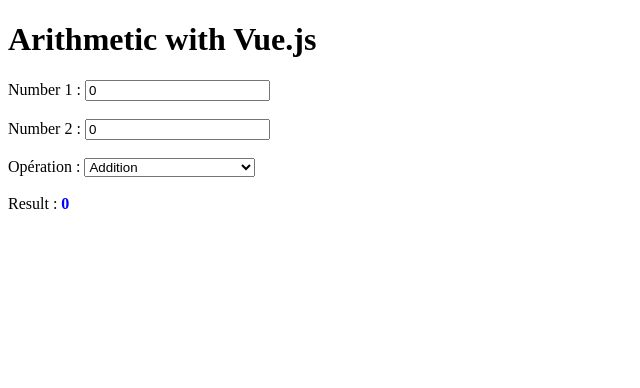
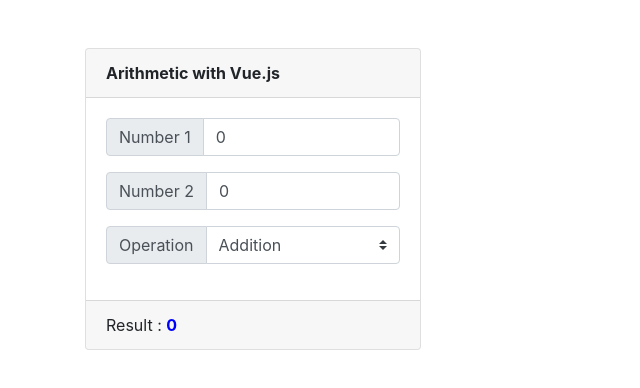
Before and after one commit to clemwizz/vue.js-intro-with-basic-example, a plain HTML site: page index.html in a window 1280 px wide. Shown: the whole page, without its empty margins (0-640 px from the left). Drawn offline with nearby package versions, Linux system fonts and the light colour scheme.

Commit message:
Formatting vue.js demo app with bootstrap 4.1.3 for better visual

```diff
--- a/index.html
+++ b/index.html
@@ -5,26 +5,73 @@
     <meta http-equiv="X-UA-Compatible" content="IE=edge">
     <title>Demo Vue.js</title>
     <meta name="viewport" content="width=device-width, initial-scale=1">
+
+    <link rel="stylesheet" href="https://stackpath.bootstrapcdn.com/bootstrap/4.1.3/css/bootstrap.min.css" integrity="sha384-MCw98/SFnGE8fJT3GXwEOngsV7Zt27NXFoaoApmYm81iuXoPkFOJwJ8ERdknLPMO" crossorigin="anonymous">
 </head>
 <body>
-    <div id="app">
-        <h1>{{ titre }}</h1>
-        <label>Number 1 : </label>
-        <input type="number" v-model="nbre1"><br/><br/>
+    <br/><br/>
+    <div id="app" class="container">
+        <div class="card" style="width: 21rem;">
+            <div class="card-header">
+                <strong>{{ titre }}</strong>
+            </div>
+            <div class="card-body">
 
-        <label>Number 2 : </label>
-        <input type="number" v-model="nbre2"><br/><br/>
+                <div class="input-group mb-3">
+                    <div class="input-group-prepend">
+                        <span class="input-group-text" id="inputGroup-sizing-default">Number 1</span>
+                    </div>
+                    <input type="number" class="form-control" aria-label="Sizing example input" aria-describedby="inputGroup-sizing-default" v-model="nbre1">
+                </div>
 
-        <label>Opération :</label>
-        <select v-model="operation">
-            <option v-for="option in selectOptions" v-bind:value="option.value" v-bind:selected="option.selected">{{ option.text }}</option>
-        </select><br/><br/>
+                <div class="input-group mb-3">
+                    <div class="input-group-prepend">
+                        <span class="input-group-text" id="inputGroup-sizing-default">Number 2</span>
+                    </div>
+                    <input type="number" class="form-control" aria-label="Sizing example input" aria-describedby="inputGroup-sizing-default" v-model="nbre2">
+                </div>
 
-        <div id="result">
-            Result : <span style="color:blue"><strong>{{ result }}</strong></span>
+                <div class="input-group mb-3">
+                    <div class="input-group-prepend">
+                        <label class="input-group-text" for="inputGroupSelect01">Operation</label>
+                    </div>
+                    <select class="custom-select" id="inputGroupSelect01" v-model="operation">
+                        <option v-for="option in selectOptions" v-bind:value="option.value" v-bind:selected="option.selected">{{ option.text }}</option>
+                    </select>
+                </div>
+
+                <!--
+                <div class="row">
+                    <div class="col-2"><label>Number 1</label></div>
+                    <div class="col-5"><input type="number" v-model="nbre1"><br/><br/></div>
+                </div>
+
+                <div class="row">
+                    <div class="col-2"><label>Number 2</label></div>
+                    <div class="col-5"><input type="number" v-model="nbre2"><br/><br/></div>
+                </div>
+                -->
+
+                <!--
+                <div class="row">
+                    <div class="col-2"><label>Operation</label></div>
+                    <div class="col-5">
+                        <select v-model="operation">
+                            <option v-for="option in selectOptions" v-bind:value="option.value" v-bind:selected="option.selected">{{ option.text }}</option>
+                        </select><br/><br/>
+                    </div>
+                </div>
+                -->
+            </div>
+            <div id="result" class="card-footer">
+                Result : <span style="color:blue"><strong>{{ result }}</strong></span>
+            </div>
         </div>
     </div>
-    <script src="https://cdn.jsdelivr.net/npm/vue/dist/vue.js"></script>
+    <script src="https://code.jquery.com/jquery-3.3.1.slim.min.js" integrity="sha384-q8i/X+965DzO0rT7abK41JStQIAqVgRVzpbzo5smXKp4YfRvH+8abtTE1Pi6jizo" crossorigin="anonymous"></script>
+    <script src="https://cdnjs.cloudflare.com/ajax/libs/popper.js/1.14.3/umd/popper.min.js" integrity="sha384-ZMP7rVo3mIykV+2+9J3UJ46jBk0WLaUAdn689aCwoqbBJiSnjAK/l8WvCWPIPm49" crossorigin="anonymous"></script>
+    <script src="https://stackpath.bootstrapcdn.com/bootstrap/4.1.3/js/bootstrap.min.js" integrity="sha384-ChfqqxuZUCnJSK3+MXmPNIyE6ZbWh2IMqE241rYiqJxyMiZ6OW/JmZQ5stwEULTy" crossorigin="anonymous"></script>
+    <script src="js/vuejs-2.5.19.js"></script>
     <script src="js/main.js"></script>
 </body>
 </html>
```
